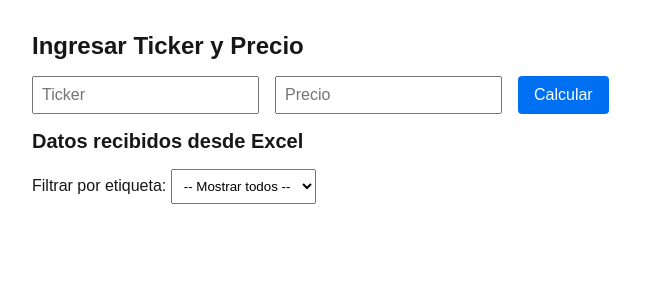
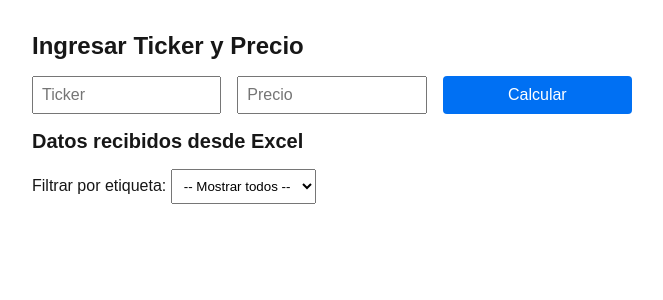
Before and after one commit to GermanS98/api-excel-vercel, a Next.js app: page /ver in a window 1280 px wide. Shown: the top 300 px of the page, without its empty margins (0-663 px from the left). Built offline with nearby package versions, Linux system fonts and the light colour scheme.

Commit message:
Update page.tsx

```diff
--- a/src/app/ver/page.tsx
+++ b/src/app/ver/page.tsx
@@ -66,20 +66,28 @@ export default function Page() {
     <div style={{ padding: '2rem', fontFamily: 'Arial, sans-serif' }}>
       <h1 style={{ fontSize: '24px', marginBottom: '1rem' }}>Ingresar Ticker y Precio</h1>
 
-      <div style={{ display: 'flex', gap: '1rem', marginBottom: '1rem' }}>
+      <div
+        style={{
+          display: 'flex',
+          flexWrap: 'wrap',
+          gap: '1rem',
+          marginBottom: '1rem',
+          maxWidth: '600px',
+        }}
+      >
         <input
           type="text"
           value={ticker}
           onChange={e => setTicker(e.target.value.toUpperCase())}
           placeholder="Ticker"
-          style={{ padding: '0.5rem', fontSize: '16px' }}
+          style={{ padding: '0.5rem', fontSize: '16px', flex: '1 1 120px', minWidth: '100px' }}
         />
         <input
           type="text"
           value={precio}
           onChange={e => setPrecio(e.target.value)}
           placeholder="Precio"
-          style={{ padding: '0.5rem', fontSize: '16px' }}
+          style={{ padding: '0.5rem', fontSize: '16px', flex: '1 1 120px', minWidth: '100px' }}
         />
         <button
           onClick={calcularTIR}
@@ -92,6 +100,8 @@ export default function Page() {
             border: 'none',
             borderRadius: '4px',
             cursor: loading ? 'not-allowed' : 'pointer',
+            flex: '1 1 120px',
+            minWidth: '100px',
           }}
         >
           {loading ? 'Calculando...' : 'Calcular'}
@@ -134,15 +144,23 @@ export default function Page() {
         <table style={{ width: '100%', borderCollapse: 'collapse', fontSize: '14px', minWidth: '600px' }}>
           <thead>
             <tr style={{ backgroundColor: '#f2f2f2' }}>
-              {datosFiltrados[0]?.map((_, j) => (
-                <th key={j} style={{ padding: '10px', border: '1px solid #ddd', textAlign: 'left', fontWeight: 600 }}>
-                  Col {j + 1}
+              {datosFiltrados[0]?.map((col, j) => (
+                <th
+                  key={j}
+                  style={{
+                    padding: '10px',
+                    border: '1px solid #ddd',
+                    textAlign: 'left',
+                    fontWeight: 600,
+                  }}
+                >
+                  {col}
                 </th>
               ))}
             </tr>
           </thead>
           <tbody>
-            {datosFiltrados.map((fila, i) => (
+            {datosFiltrados.slice(1).map((fila, i) => (
               <tr key={i} style={{ backgroundColor: i % 2 === 0 ? '#fff' : '#f9f9f9' }}>
                 {fila.map((celda, j) => (
                   <td
```
